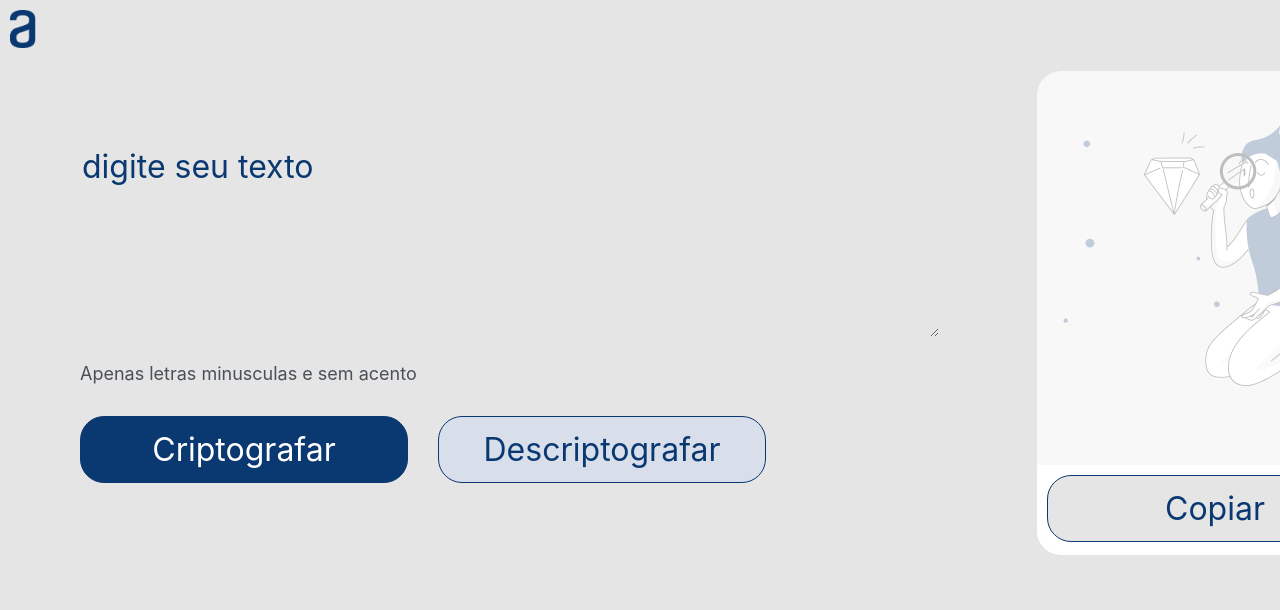
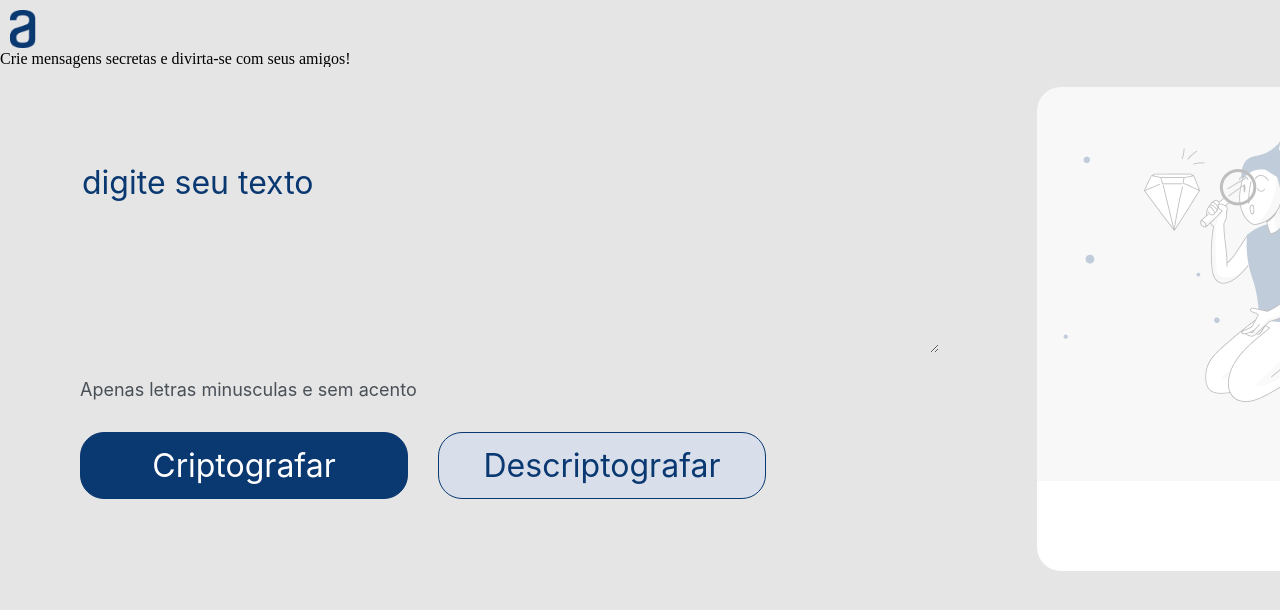
Before and after one commit to jvmpacheco/Challenge-Oracle-One, a plain HTML site: page index.html in a window 1280 px wide. Shown: the top 610 px of the page. Drawn offline with Linux system fonts and the light colour scheme.

Commit message:
Update index.html

```diff
--- a/index.html
+++ b/index.html
@@ -15,6 +15,7 @@
 <body>
   <header>
     <img class="logoAlura" src="logoAlura.png" alt="logo da alura">
+    <h1>Crie mensagens secretas e divirta-se com seus amigos!</h1>
   </header>
 
   <main>
@@ -31,8 +32,7 @@
     <section>
       <textarea class="mensagem" cols="23" rows="10"></textarea>
       <img class="boneco" src="boneco.png" alt="boneco">
-      <button class="btn-copiar">Copiar</button>
-    </section>
+      </section>
   </main>
   <script src="script.js"></script>
 
```
